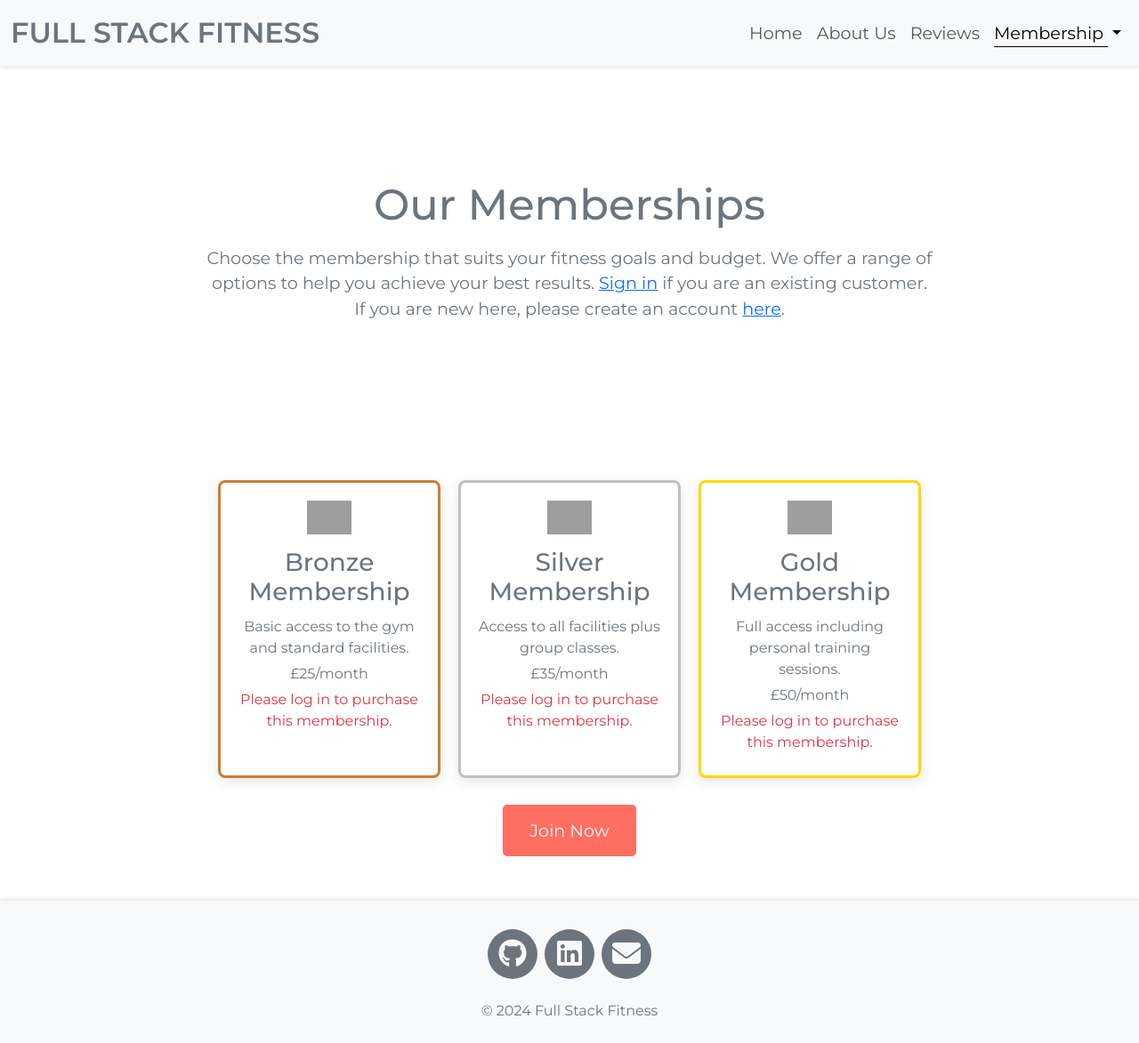
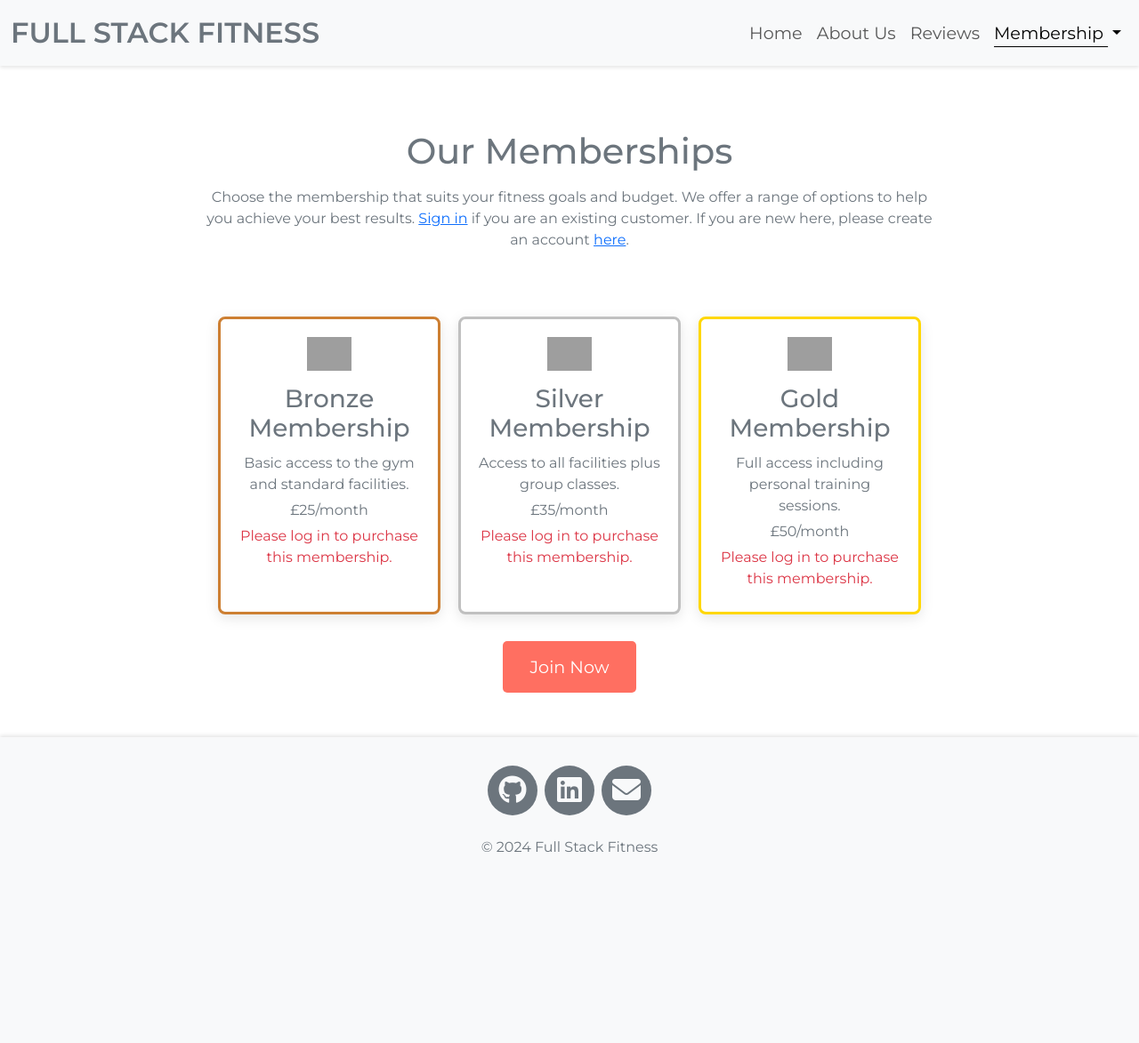
Before and after one commit to PaulR1209/full_stack_fitness, a Django app: page /membership/ in a window 1280 px wide. Shown: the whole page at 89% size. After the commit the page ends 958 px from the top, so only its background shows below. Run offline with Django 5.2, Linux system fonts and the light colour scheme; some libraries are stand-ins or nearby versions; grey boxes are pictures that could not be loaded.

Commit message:
restyled membership page, and added a manage membership page

```diff
--- a/membership/templates/membership/membership.html
+++ b/membership/templates/membership/membership.html
@@ -3,45 +3,20 @@
 
 {% block content %}
 
-{% if user_order %}
-
-<div class="container-fluid form-container text-center">
-    <div class="row">
-        <div class="card membership-card-large {{ user_order.membership.membership_type|lower }}-border">
-
-            <div class="card-header mb-3">
-                <h2>{{ user_order.membership.membership_type }} Membership</h2>
-            </div>
-            <div class="card-body">
-                <p>Start Date: {{ user_order.created_at|date:"d/m/Y" }}</p>
-                <p>Last Renewed: {{ user_order.last_renewed|date:"d/m/Y" }}</p>
-                {% if user_order.is_cancelled %}
-                <p> Date: {{ user_order.cancellation_date|date:"d/m/Y" }}</p>
-                {% else %}
-                <p>Next Renewal: {{ user_order.next_renewal|date:"d/m/Y" }}</p>
-                {% endif %}
-
-                <div class="membership-actions d-flex justify-content-center">
-                    <button class="btn btn-primary m-3">Manage</button>
-                    {% if not user_order.is_cancelled %}
-                    <a href="{% url 'cancel' %}" class="btn btn-danger m-3">Cancel</a>
-                    {% endif %}
-                </div>
-            </div>
-        </div>
-    </div>
-</div>
-
-{% else %}
 <div class="container-fluid membership-section">
-    <div class="row page-container d-flex justify-content-center align-items-center text-center">
-        <div class="col-lg-8 mx-auto">
-            <h1>Our Memberships</h1>
+    <div class="row mt-5 d-flex justify-content-center align-items-center text-center">
+        <div class="col-lg-8 mt-5 mx-auto">
+            {% if user_order %}
+            <h1 class="mb-3">Your Membership</h1>
+            {% else %}
+            <h1 class="mb-3">Our Memberships</h1>
             {% if user.is_authenticated %}
-            <p>Choose the membership that suits your fitness goals and budget. We offer a range of options to help you
+            <p class="mb-3">Choose the membership that suits your fitness goals and budget. We offer a range of options
+                to help you
                 achieve your best results.</p>
             {% else %}
-            <p>Choose the membership that suits your fitness goals and budget. We offer a range of options to help you
+            <p class="mb-3">Choose the membership that suits your fitness goals and budget. We offer a range of options
+                to help you
                 achieve your best results.
                 <a href="{% url 'account_login' %}?next={% url 'membership' %}">Sign in</a> if you are an existing
                 customer.
@@ -49,10 +24,45 @@
                     href="{% url 'account_signup' %}?next={% url 'membership' %}">here</a>.
             </p>
             {% endif %}
+            {% endif %}
         </div>
     </div>
 
-    <div class="row d-flex justify-content-center membership-cards-container">
+    <!-- Membership Management Section -->
+    {% if user_order %}
+
+    <div class="container-fluid mt-5 d-flex justify-content-center align-items-center text-center">
+        <div class="card membership-card-large {{ user_order.membership.membership_type|lower }}-border">
+            <div class="card-body">
+                <img src="{% if user_order.membership.membership_type == 'Bronze' %}
+                https://res.cloudinary.com/dbkejesw4/image/upload/v1727693673/bronze_wmny2f.webp
+            {% elif user_order.membership.membership_type == 'Silver' %}
+                https://res.cloudinary.com/dbkejesw4/image/upload/v1727693672/silver_v25pk2.webp
+            {% elif user_order.membership.membership_type == 'Gold' %}
+                https://res.cloudinary.com/dbkejesw4/image/upload/v1727693672/gold_wyqkru.webp
+            {% endif %}" alt="{{ user_order.membership.membership_type }} Membership Icon" loading="lazy">
+                <h3>{{ user_order.membership.membership_type }} Membership</h3>
+                <p>{% if user_order.membership.membership_type == 'Bronze' %}
+                    Basic access to the gym and standard facilities.
+                    {% elif user_order.membership.membership_type == 'Silver' %}
+                    Access to all facilities plus group classes.
+                    {% else %}
+                    Full access including personal training sessions.
+                    {% endif %}</p>
+                <p> £{% if user_order.membership.membership_type == 'Bronze' %}
+                    25
+                    {% elif user_order.membership.membership_type == 'Silver' %}
+                    35
+                    {% elif user_order.membership.membership_type == 'Gold' %}
+                    50
+                    {% endif %}/month</p>
+                <a href="{% url 'manage' %}" class="btn btn-success">Manage</a>
+            </div>
+        </div>
+    </div>
+
+    {% else %}
+    <div class="row mt-5 d-flex justify-content-center membership-cards-container">
         <!-- Bronze Membership Card -->
         <div class="col-12 col-md-3 membership-card bronze text-center">
             <img src="https://res.cloudinary.com/dbkejesw4/image/upload/v1727693673/bronze_wmny2f.webp"
@@ -107,6 +117,7 @@
             {% endif %}
         </div>
     </div>
+    {% endif %}
 
     <!-- Join Now Button -->
     {% if not user.is_authenticated %}
@@ -117,6 +128,5 @@
     </div>
     {% endif %}
 </div>
-{% endif %}
 
 {% endblock %}
--- a/membership/urls.py
+++ b/membership/urls.py
@@ -3,4 +3,5 @@ from django.urls import path
 
 urlpatterns = [
     path('', views.membership, name='membership'),
+    path('manage/', views.manage, name='manage'),
 ]
--- a/membership/views.py
+++ b/membership/views.py
@@ -22,3 +22,35 @@ def membership(request):
             "user_order": user_order,
         },
     )
+
+
+def manage(request):
+    user_order = None
+    recurring_payment = None
+    payment_history = None
+
+    if request.user.is_authenticated:
+        user_order = Order.objects.filter(user=request.user).first()
+
+        if user_order:
+            # Get recurring payment and payment history related to the order
+            recurring_payment = user_order.recurring_payments.first()
+            payment_history = user_order.payment_history.all()
+
+    membership_bronze = Membership.objects.filter(membership_type="Bronze").first()
+    membership_silver = Membership.objects.filter(membership_type="Silver").first()
+    membership_gold = Membership.objects.filter(membership_type="Gold").first()
+
+    context = {
+        "user_order": user_order,
+        "recurring_payment": recurring_payment,
+        "payment_history": payment_history,
+        "membership_bronze": membership_bronze,
+        "membership_silver": membership_silver,
+        "membership_gold": membership_gold,
+    }
+
+    if user_order and user_order.is_cancelled:
+        context["reactivate"] = True  # Control to show Reactivate button
+
+    return render(request, "membership/manage.html", context)
--- a/static/css/style.css
+++ b/static/css/style.css
@@ -185,7 +185,6 @@ footer {
 .about-teaser,
 .membership-section {
   padding: 50px 20px;
-  min-height: 50vh;
 }
 
 /* Membership Section */
@@ -236,6 +235,11 @@ footer {
   border-radius: 8px;
   padding: 2rem;
   margin: 0 auto;
+}
+
+.membership-card-large img {
+  width: 100px;
+  margin-bottom: 15px;
 }
 
 .membership-card.bronze-border,
```
Also changed, not shown: membership/templates/membership/manage.html (added, +26 -0 lines).
